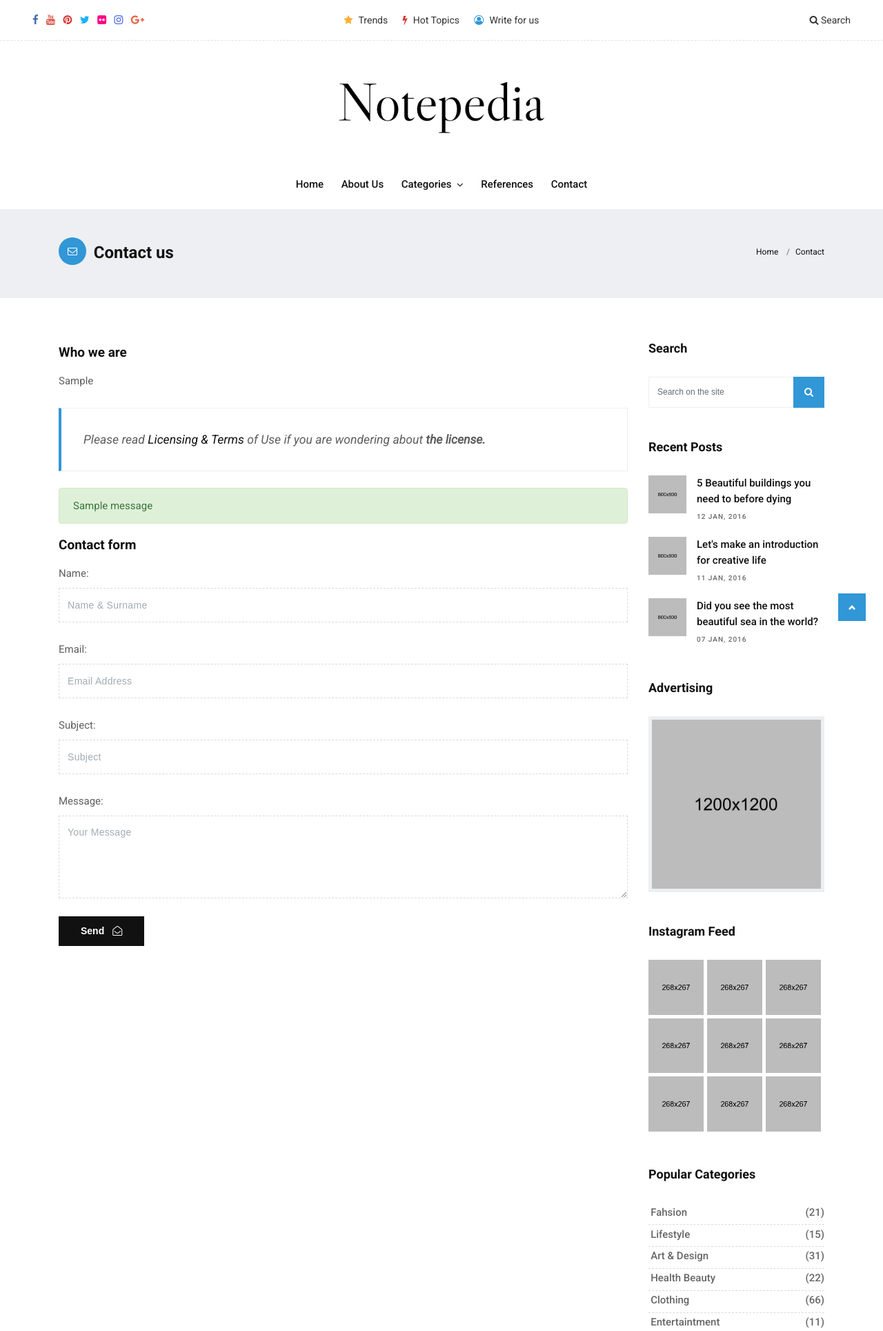
After one commit to osmancalikoglu/python-django-note-sharing, a Django app: page /contact/ in a window 1280 px wide. The commit adds this page. Shown: the top 1929 px of the page at 69% size. Run offline with Django 3.2, Linux system fonts and the light colour scheme; tables that the repository leaves empty hold one stand-in row (values such as "Sample post"); one stand-in notice (Sample message) is shown; some libraries are stand-ins or nearby versions.

Commit message:
Hakkımızda, referanslar ve iletişim sayfaları iletişim formu dahil oluşturuldu.

```diff
--- a/NoteSharing/urls.py
+++ b/NoteSharing/urls.py
@@ -18,8 +18,13 @@ from django.conf.urls.static import static
 from django.contrib import admin
 from django.urls import include, path
 
+from home import views
+
 urlpatterns = [
     path('', include('home.urls')),
+    path('contact/', views.contact, name='contact'),
+    path('about/', views.about, name='about'),
+    path('references/', views.references, name='references'),
     path('content/', include('content.urls')),
     path('home/', include('home.urls')),
     path('admin/', admin.site.urls),
--- /dev/null
+++ b/home/templates/contact.html
@@ -0,0 +1,66 @@
+{% extends 'homebase.html' %}
+
+{% block title %} Contact - {{ setting.company }} {% endblock %}
+{% block keywords %} {{ setting.keywords }} {% endblock %}
+{% block description %} {{ setting.description }} {% endblock %}
+{% block head %}
+    <link rel="shortcut icon" href="{{ setting.icon.url }}" type="image/x-icon" />
+{% endblock %}
+
+{% block body %}
+    <div class="page-title">
+        <div class="container">
+            <div class="row">
+                <div class="col-lg-8 col-md-8 col-sm-12 col-xs-12">
+                    <h2><i class="fa fa-envelope-o"></i> Contact us</h2>
+                </div><!-- end col -->
+                <div class="col-lg-4 col-md-4 col-sm-12 col-xs-12">
+                    <ol class="breadcrumb">
+                        <li class="breadcrumb-item"><a href="/">Home</a></li>
+                        <li class="breadcrumb-item active"><a href="/contact">Contact</a></li>
+                    </ol>
+                </div><!-- end col -->
+            </div><!-- end row -->
+        </div><!-- end container -->
+    </div><!-- end page-title -->
+
+    <section class="section">
+        <div class="container">
+            <div class="row">
+                <div class="col-lg-9 col-md-12 col-sm-12 col-xs-12">
+                    <div class="page-wrapper">
+                        <div class="row">
+                            <div class="col-lg-12">
+                                <h4>Who we are</h4>
+                                <p>{{ setting.contact|safe }}</p>
+                            </div>
+                            <div class="col-lg-12">
+                                <blockquote class="blockquote">Please read <a href="#">Licensing & Terms</a> of Use if you are wondering about <strong>the license. </strong></blockquote>
+                            </div>
+                        </div><!-- end row -->
+
+
+                        <div class="row">
+                            <div class="col-lg-12">
+                                {% if messages %}
+                                    {% for message in messages %}
+                                        <div class="alert alert-{{ message.tags }}" role="alert">
+                                            {{ message }}
+                                        </div>
+                                    {% endfor %}
+                                {% endif %}
+                                <h4>Contact form</h4>
+                                <form action="" method="POST" class="form-wrapper">
+                                    {% csrf_token %}
+                                    {{ form.as_p }}
+                                    <button type="submit" class="btn btn-primary">Send <i class="fa fa-envelope-open-o"></i></button>
+                                </form>
+                            </div>
+                        </div>
+                    </div><!-- end page-wrapper -->
+                </div><!-- end col -->
+                {% include 'sidebar.html' %}
+            </div><!-- end row -->
+        </div><!-- end container -->
+    </section>
+{% endblock %}
--- a/home/templates/header.html
+++ b/home/templates/header.html
@@ -48,7 +48,7 @@
         <div class="row">
             <div class="col-md-12">
                 <div class="logo">
-                    <a href="index.html"><img src="{% static 'images/logo.png' %}"  alt=""></a>
+                    <a href="/"><img src="{% static 'images/logo.png' %}"  alt=""></a>
                 </div><!-- end logo -->
             </div>
         </div><!-- end row -->
@@ -65,6 +65,9 @@
                 <ul class="navbar-nav">
                     <li class="nav-item">
                         <a class="nav-link color-pink-hover" href="index.html">Home</a>
+                    </li>
+                    <li class="nav-item">
+                        <a class="nav-link color-blue-hover" href="/about">About Us</a>
                     </li>
                     <li class="nav-item dropdown has-submenu menu-large hidden-md-down hidden-sm-down hidden-xs-down">
                         <a class="nav-link dropdown-toggle" href="#" id="dropdown01" data-toggle="dropdown" aria-haspopup="true" aria-expanded="false">Categories</a>
@@ -420,54 +423,11 @@
                             </li>
                         </ul>
                     </li>
-                    <li class="nav-item dropdown has-submenu">
-                        <a class="nav-link dropdown-toggle" href="#" id="dropdown02" data-toggle="dropdown" aria-haspopup="true" aria-expanded="false">Features</a>
-                        <ul class="dropdown-menu" aria-labelledby="dropdown02">
-                            <li><a class="dropdown-item" href="single.html">Single Blog <span class="hidden-md-down hidden-sm-down hidden-xs-down"><i class="fa fa-angle-right"></i></span></a>
-                                <ul class="dropdown-menu">
-                                    <li><a class="dropdown-item" href="single.html">Single Default</a></li>
-                                    <li><a class="dropdown-item" href="single-fullwidth.html">Single Fullwidth</a></li>
-                                    <li><a class="dropdown-item" href="single-slider.html">Single Gallery</a></li>
-                                    <li><a class="dropdown-item" href="single-video.html">Single Video</a></li>
-                                    <li><a class="dropdown-item" href="single-audio.html">Single Audio</a></li>
-                                    <li><a class="dropdown-item" href="single-no-media.html">Single No Media</a></li>
-                                </ul>
-                            </li>
-                            <li><a class="dropdown-item" href="single.html">Blog Category <span class="hidden-md-down hidden-sm-down hidden-xs-down"><i class="fa fa-angle-right"></i></span></a>
-                                <ul class="dropdown-menu">
-                                    <li><a class="dropdown-item" href="blog-category-01.html">Blog Category A</a></li>
-                                    <li><a class="dropdown-item" href="blog-category-02.html">Blog Category B</a></li>
-                                    <li><a class="dropdown-item" href="blog-category-03.html">Blog Category C</a></li>
-                                    <li><a class="dropdown-item" href="blog-category-04.html">Blog Category D</a></li>
-                                    <li><a class="dropdown-item" href="blog-category-05.html">Blog Category E</a></li>
-                                    <li><a class="dropdown-item" href="blog-category-06.html">Blog Category F</a></li>
-                                </ul>
-                            </li>
-                            <li><a class="dropdown-item" href="blog-author.html">Blog Author</a></li>
-                            <li><a class="dropdown-item" href="page-contact.html">Contact Page</a></li>
-                            <li><a class="dropdown-item" href="page.html">Default Page</a></li>
-                            <li><a class="dropdown-item" href="page-fullwidth.html">Fullwidth Page</a></li>
-                            <li><a class="dropdown-item" href="page-404.html">Not Found Page</a></li>
-                            <li><a class="dropdown-item" href="page-sitemap.html">Sitemap & Archives</a></li>
-                        </ul>
+                    <li class="nav-item">
+                        <a class="nav-link color-blue-hover" href="/references">References</a>
                     </li>
                     <li class="nav-item">
-                        <a class="nav-link color-pink-hover" href="blog-category-01.html">Fashion</a>
-                    </li>
-                    <li class="nav-item">
-                        <a class="nav-link color-red-hover" href="blog-category-02.html">Food</a>
-                    </li>
-                    <li class="nav-item">
-                        <a class="nav-link color-aqua-hover" href="blog-category-03.html">Lifestyle</a>
-                    </li>
-                    <li class="nav-item">
-                        <a class="nav-link color-green-hover" href="blog-category-04.html">Travel</a>
-                    </li>
-                    <li class="nav-item">
-                        <a class="nav-link color-yellow-hover" href="blog-category-05.html"><i class="fa fa-play-circle-o"></i> Vlogs</a>
-                    </li>
-                    <li class="nav-item">
-                        <a class="nav-link color-grey-hover" href="blog-category-06.html">Health</a>
+                        <a class="nav-link color-blue-hover" href="/contact">Contact</a>
                     </li>
                 </ul>
             </div>
--- a/home/templates/homebase.html
+++ b/home/templates/homebase.html
@@ -51,7 +51,6 @@
         {% block body %}  {% endblock %}
         {% include 'footer.html' %}
         {% block foot %}  {% endblock %}
-        footer
     </div>
 
     <!-- Core JavaScript
--- /dev/null
+++ b/home/templates/sidebar.html
@@ -0,0 +1,84 @@
+<div class="col-lg-3 col-md-12 col-sm-12 col-xs-12">
+    <div class="sidebar">
+        <div class="widget">
+            <h2 class="widget-title">Search</h2>
+            <form class="form-inline search-form">
+                <div class="form-group">
+                    <input type="text" class="form-control" placeholder="Search on the site">
+                </div>
+                <button type="submit" class="btn btn-primary"><i class="fa fa-search"></i></button>
+            </form>
+        </div><!-- end widget -->
+
+        <div class="widget">
+            <h2 class="widget-title">Recent Posts</h2>
+            <div class="blog-list-widget">
+                <div class="list-group">
+                    <a href="single.html" class="list-group-item list-group-item-action flex-column align-items-start">
+                        <div class="w-100 justify-content-between">
+                            <img src="upload/blog_square_01.jpg" alt="" class="img-fluid float-left">
+                            <h5 class="mb-1">5 Beautiful buildings you need to before dying</h5>
+                            <small>12 Jan, 2016</small>
+                        </div>
+                    </a>
+
+                    <a href="single.html" class="list-group-item list-group-item-action flex-column align-items-start">
+                        <div class="w-100 justify-content-between">
+                            <img src="upload/blog_square_02.jpg" alt="" class="img-fluid float-left">
+                            <h5 class="mb-1">Let's make an introduction for creative life</h5>
+                            <small>11 Jan, 2016</small>
+                        </div>
+                    </a>
+
+                    <a href="single.html" class="list-group-item list-group-item-action flex-column align-items-start">
+                        <div class="w-100 last-item justify-content-between">
+                            <img src="upload/blog_square_03.jpg" alt="" class="img-fluid float-left">
+                            <h5 class="mb-1">Did you see the most beautiful sea in the world?</h5>
+                            <small>07 Jan, 2016</small>
+                        </div>
+                    </a>
+                </div>
+            </div><!-- end blog-list -->
+        </div><!-- end widget -->
+
+        <div class="widget">
+            <h2 class="widget-title">Advertising</h2>
+            <div class="banner-spot clearfix">
+                <div class="banner-img">
+                    <img src="upload/banner_03.jpg" alt="" class="img-fluid">
+                </div><!-- end banner-img -->
+            </div><!-- end banner -->
+        </div><!-- end widget -->
+
+        <div class="widget">
+            <h2 class="widget-title">Instagram Feed</h2>
+            <div class="instagram-wrapper clearfix">
+                <a class="" href="#"><img src="upload/insta_01.jpeg" alt="" class="img-fluid"></a>
+                <a href="#"><img src="upload/insta_02.jpeg" alt="" class="img-fluid"></a>
+                <a href="#"><img src="upload/insta_03.jpeg" alt="" class="img-fluid"></a>
+                <a href="#"><img src="upload/insta_04.jpeg" alt="" class="img-fluid"></a>
+                <a href="#"><img src="upload/insta_05.jpeg" alt="" class="img-fluid"></a>
+                <a href="#"><img src="upload/insta_06.jpeg" alt="" class="img-fluid"></a>
+                <a href="#"><img src="upload/insta_07.jpeg" alt="" class="img-fluid"></a>
+                <a href="#"><img src="upload/insta_08.jpeg" alt="" class="img-fluid"></a>
+                <a href="#"><img src="upload/insta_09.jpeg" alt="" class="img-fluid"></a>
+            </div><!-- end Instagram wrapper -->
+        </div><!-- end widget -->
+
+        <div class="widget">
+            <h2 class="widget-title">Popular Categories</h2>
+            <div class="link-widget">
+                <ul>
+                    <li><a href="#">Fahsion <span>(21)</span></a></li>
+                    <li><a href="#">Lifestyle <span>(15)</span></a></li>
+                    <li><a href="#">Art & Design <span>(31)</span></a></li>
+                    <li><a href="#">Health Beauty <span>(22)</span></a></li>
+                    <li><a href="#">Clothing <span>(66)</span></a></li>
+                    <li><a href="#">Entertaintment <span>(11)</span></a></li>
+                    <li><a href="#">Food & Drink <span>(87)</span></a></li>
+                </ul>
+            </div><!-- end link-widget -->
+        </div><!-- end widget -->
+
+    </div><!-- end sidebar -->
+</div><!-- end col -->
--- a/home/views.py
+++ b/home/views.py
@@ -1,11 +1,43 @@
-from django.http import HttpResponse
+from django.contrib import messages
+from django.http import HttpResponse, HttpResponseRedirect
 from django.shortcuts import render
 
 # Create your views here.
-from home.models import Setting
+from home.models import Setting, ContactForm, ContactFormMessage
 
 
 def index(request):
     setting = Setting.objects.first()
     context = {'setting': setting}
     return render(request, 'index.html', context)
+
+
+def contact(request):
+    if request.method == 'POST':
+        form = ContactForm(request.POST)
+        if form.is_valid():
+            data = ContactFormMessage()
+            data.name = form.cleaned_data['name']
+            data.email = form.cleaned_data['email']
+            data.subject = form.cleaned_data['subject']
+            data.message = form.cleaned_data['message']
+            data.save()
+            messages.success(request, 'Message sent successfully. Thanks.')
+            return HttpResponseRedirect('/contact')
+
+    setting = Setting.objects.first()
+    form = ContactForm()
+    context = {'setting': setting, 'form': form}
+    return render(request, 'contact.html', context)
+
+
+def about(request):
+    setting = Setting.objects.first()
+    context = {'setting': setting}
+    return render(request, 'about.html', context)
+
+
+def references(request):
+    setting = Setting.objects.first()
+    context = {'setting': setting}
+    return render(request, 'references.html', context)
```
Also changed, not shown: home/admin.py (+9 -1 lines), home/models.py (+38 -3 lines), home/templates/about.html (added, +51 -0 lines), home/templates/references.html (added, +44 -0 lines), content/migrations/0005_alter_content_detail.py (added), home/migrations/0002_auto_20210607_2008.py (added).
